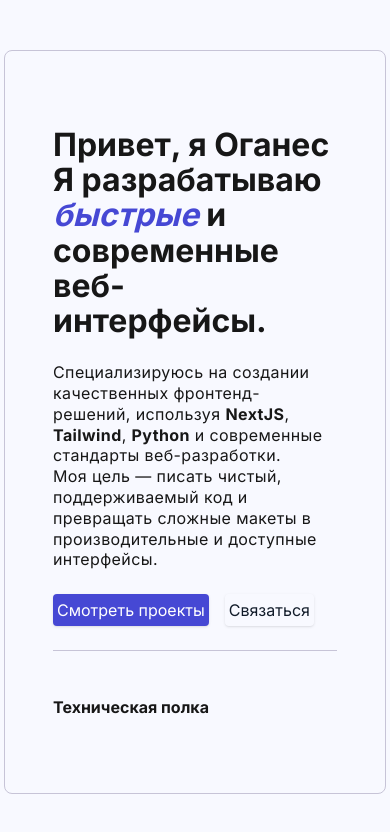
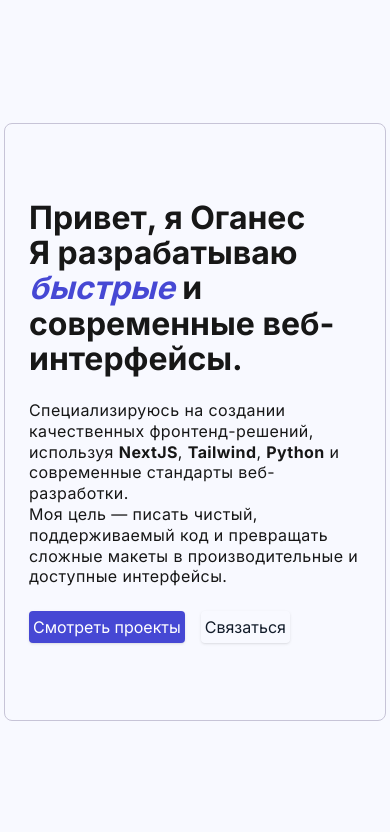
Before and after one commit to NBhey/profile, a Next.js app: page / in a window 390 px wide. Shown: the top 832 px of the page. Built offline with nearby package versions, Linux system fonts and the light colour scheme.

Commit message:
refactor: убрать лишний код

```diff
--- a/app/not-found.tsx
+++ b/app/not-found.tsx
@@ -4,7 +4,7 @@ export default function NotFound() {
       <p className="absolute top-1/2 left-1/2 -translate-x-1/2 -translate-y-1/2 lg:-translate-y-75 text-[192px] text-primary opacity-10">
         404
       </p>
-      <p>Could not find requested resource</p>
+      <pre>Страница не найдена</pre>
     </div>
   )
 }
--- a/app/page.tsx
+++ b/app/page.tsx
@@ -36,11 +36,11 @@ export default function Home() {
         </Button>
       </div>
 
-      <div className="pt-12 flex flex-col gap-y-6 border-t border-[#C7C4D7]">
-        <Typography as="h3" variant="bold">
-          Техническая полка
-        </Typography>
-      </div>
+      {/*<div className="pt-12 flex flex-col gap-y-6 border-t border-[#C7C4D7]">*/}
+      {/*  <Typography as="h3" variant="bold">*/}
+      {/*    Техническая полка*/}
+      {/*  </Typography>*/}
+      {/*</div>*/}
     </div>
   )
 }
--- a/src/shared/ui/AnimationWrapper/AnimationWrapper.tsx
+++ b/src/shared/ui/AnimationWrapper/AnimationWrapper.tsx
@@ -2,7 +2,7 @@ import { ReactNode } from 'react'
 
 export const AnimationWrapper = ({ children }: { children: ReactNode }) => {
   return (
-    <section className="lg:min-h-[720px] relative my-0 mx-auto px-12 py-19 opacity-0 translate-x-0 animate-[skewSlide_0.6s_cubic-bezier(.34,1.56,.64,1)_forwards]">
+    <section className="lg:min-h-180 py-19 px-6 relative my-0 mx-auto lg:px-12 opacity-0 translate-x-0 animate-[skewSlide_0.6s_cubic-bezier(.34,1.56,.64,1)_forwards]">
       {children}
     </section>
   )
--- a/src/shared/ui/Navbar/Navbar.tsx
+++ b/src/shared/ui/Navbar/Navbar.tsx
@@ -21,7 +21,6 @@ export const Navbar = () => {
             pathname === route.href &&
               "pl-1 text-primary hover:none after:content-[''] after:w-0.5 after:bg-primary after:h-6 after:ml-auto translate-x-1 transition-all duration-300",
           )}
-          prefetch={true}
         >
           <Icon name={route.name} size={20} />
           {route.title}
```
